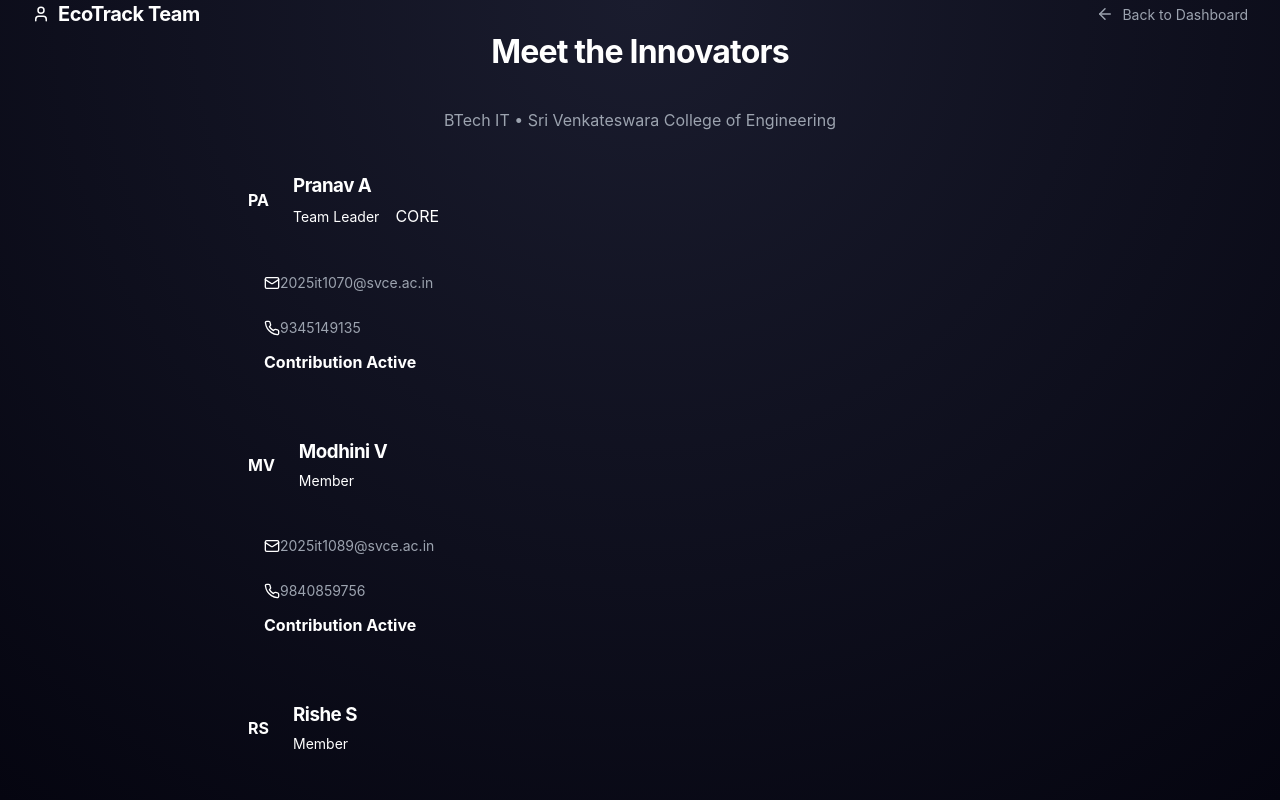
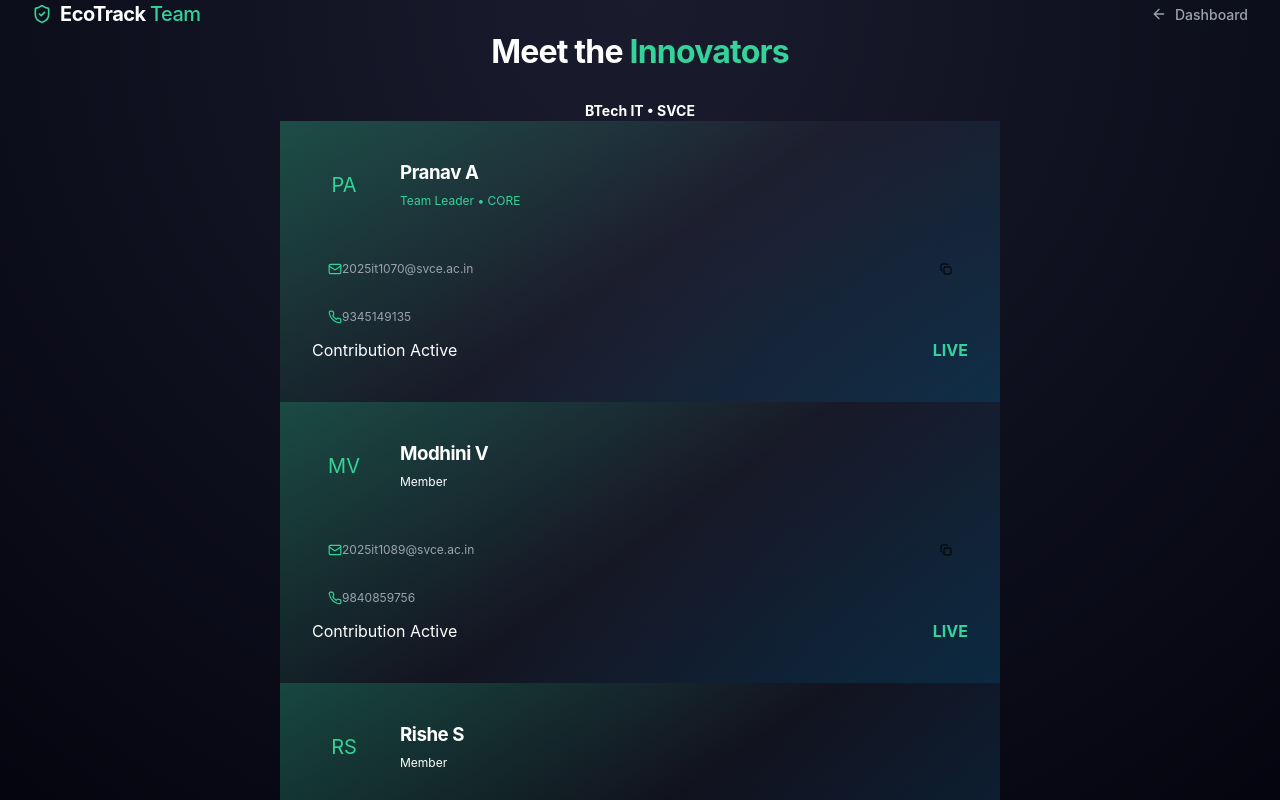
Before and after one commit to Modhini-IT/frontend, a React (Vite) app: page /team in a window 1280 px wide. Shown: the top 800 px of the page. Built offline with nearby package versions, Linux system fonts and the light colour scheme.

Commit message:
Update Team.jsx

```diff
--- a/src/pages/Team.jsx
+++ b/src/pages/Team.jsx
@@ -1,10 +1,11 @@
 import React, { useEffect, useRef, useState } from 'react';
 import { useNavigate } from 'react-router-dom';
-import { ArrowLeft, Phone, Mail, User } from 'lucide-react';
+import { ArrowLeft, Phone, Mail, ShieldCheck, Copy, Check } from 'lucide-react';
 
 const Team = () => {
     const navigate = useNavigate();
     const [visibleCards, setVisibleCards] = useState([]);
+    const [copiedIndex, setCopiedIndex] = useState(null);
     const observerRef = useRef(null);
 
     const teamMembers = [
@@ -17,12 +18,7 @@ const Team = () => {
     ];
 
     useEffect(() => {
-        const options = {
-            root: null,
-            rootMargin: '0px 0px -15% 0px',
-            threshold: 0.2
-        };
-
+        const options = { threshold: 0.15 };
         observerRef.current = new IntersectionObserver((entries) => {
             entries.forEach((entry) => {
                 const index = parseInt(entry.target.dataset.index);
@@ -32,113 +28,98 @@ const Team = () => {
             });
         }, options);
 
-        const cards = document.querySelectorAll('.team-card-trigger');
-        cards.forEach(card => observerRef.current.observe(card));
-
+        document.querySelectorAll('.team-card-trigger').forEach(t => observerRef.current.observe(t));
         return () => observerRef.current?.disconnect();
     }, []);
 
+    const copyEmail = (email, index) => {
+        navigator.clipboard.writeText(email);
+        setCopiedIndex(index);
+        setTimeout(() => setCopiedIndex(null), 2000);
+    };
+
     return (
-        <div className="min-h-screen bg-[#0b0e14] text-white overflow-x-hidden font-sans selection:bg-[#10b981]/30">
-            {/* Eco-Themed Parallax Blobs */}
-            <div className="fixed inset-0 overflow-hidden pointer-events-none z-0">
-                <div className="absolute top-[-10%] right-[-5%] w-[40rem] h-[40rem] bg-[#10b981]/10 rounded-full blur-[120px] animate-pulse" />
-                <div className="absolute bottom-[-10%] left-[-5%] w-[35rem] h-[35rem] bg-[#0ea5e9]/5 rounded-full blur-[120px]" />
+        <div className="min-h-screen bg-[#0d1117] text-white font-sans selection:bg-emerald-500/30 overflow-x-hidden">
+            {/* Eco Glows */}
+            <div className="fixed inset-0 pointer-events-none">
+                <div className="absolute top-[-10%] left-[-10%] w-[40rem] h-[40rem] bg-emerald-500/5 rounded-full blur-[120px]" />
+                <div className="absolute bottom-[-10%] right-[-10%] w-[30rem] h-[30rem] bg-blue-500/5 rounded-full blur-[100px]" />
             </div>
 
-            {/* Navigation */}
-            <nav className="fixed top-0 w-full z-50 px-8 py-6 flex justify-between items-center bg-[#0b0e14]/80 backdrop-blur-md border-b border-white/5">
+            {/* Nav */}
+            <nav className="fixed top-0 w-full z-50 px-8 py-5 flex justify-between items-center bg-[#0d1117]/80 backdrop-blur-xl border-b border-white/5">
                 <div className="flex items-center gap-2">
-                    <div className="w-8 h-8 bg-[#10b981] rounded-lg flex items-center justify-center">
-                        <User size={18} className="text-[#0b0e14]" />
-                    </div>
-                    <span className="font-bold text-xl tracking-tight">EcoTrack <span className="text-[#10b981]">Team</span></span>
+                    <ShieldCheck size={20} className="text-emerald-400" />
+                    <span className="font-bold text-xl tracking-tight text-white">EcoTrack <span className="text-emerald-400 font-medium">Team</span></span>
                 </div>
-                <button
-                    onClick={() => navigate('/')}
-                    className="flex items-center gap-2 text-sm text-gray-400 hover:text-white transition-colors group"
-                >
-                    <ArrowLeft size={18} className="group-hover:-translate-x-1 transition-transform" />
-                    Back to Dashboard
+                <button onClick={() => navigate('/')} className="flex items-center gap-2 text-sm font-medium text-gray-400 hover:text-white transition-all">
+                    <ArrowLeft size={16} /> Dashboard
                 </button>
             </nav>
 
-            <div className="max-w-4xl mx-auto px-6 pt-40 pb-60 relative z-10">
+            <div className="max-w-3xl mx-auto px-6 pt-40 pb-60 relative z-10">
                 <header className="text-center mb-32">
-                    <h1 className="text-5xl md:text-6xl font-extrabold mb-6 tracking-tight">
-                        Meet the <span className="text-[#10b981]">Innovators</span>
-                    </h1>
-                    <div className="flex items-center justify-center gap-3 text-gray-400 bg-white/5 w-fit mx-auto px-6 py-2 rounded-full border border-white/10">
-                        <span className="w-2 h-2 rounded-full bg-[#10b981] animate-ping" />
-                        BTech IT • Sri Venkateswara College of Engineering
-                    </div>
+                    <h1 className="text-5xl md:text-6xl font-black mb-6 tracking-tight text-white">Meet the <span className="text-emerald-400">Innovators</span></h1>
+                    <p className="text-gray-500 text-sm uppercase tracking-[0.4em] font-bold">BTech IT • SVCE</p>
                 </header>
 
-                {/* Team Stack */}
-                <div className="flex flex-col gap-12">
+                <div className="space-y-12">
                     {teamMembers.map((member, index) => {
                         const isVisible = visibleCards.includes(index);
                         return (
-                            <div
-                                key={index}
-                                data-index={index}
-                                className="team-card-trigger w-full"
-                            >
+                            <div key={index} data-index={index} className="team-card-trigger">
                                 <div
-                                    className={`relative transition-all duration-1000 cubic-bezier(0.2, 1, 0.3, 1) ${
-                                        isVisible ? 'opacity-100 translate-y-0' : 'opacity-0 translate-y-20 scale-[0.98]'
+                                    className={`relative p-[1px] rounded-[32px] transition-all duration-1000 ease-out group ${
+                                        isVisible ? 'opacity-100 translate-y-0 scale-100' : 'opacity-0 translate-y-20 scale-95'
                                     }`}
+                                    style={{
+                                        background: isVisible
+                                            ? 'linear-gradient(145deg, rgba(52,211,153,0.3) 0%, rgba(255,255,255,0.03) 50%, rgba(14,165,233,0.2) 100%)'
+                                            : 'transparent'
+                                    }}
                                 >
-                                    {/* Card Decoration (EcoTrack Style Line) */}
-                                    <div className="absolute top-0 left-0 w-1 h-full bg-[#10b981] rounded-l-2xl z-20" />
-
-                                    <div className="bg-[#161b22] border border-white/5 p-8 md:p-12 rounded-2xl shadow-2xl overflow-hidden">
+                                    {/* Darker Internal Card */}
+                                    <div className="bg-[#090c12] rounded-[31px] p-8 md:p-10 relative z-10 hover:bg-[#0b0e16] transition-colors">
                                         <div className="flex flex-col md:flex-row md:items-center justify-between gap-8">
-
                                             <div className="flex items-center gap-6">
-                                                {/* Initials Circle */}
-                                                <div className="w-20 h-20 shrink-0 rounded-2xl bg-[#10b981]/10 border border-[#10b981]/20 flex items-center justify-center text-[#10b981] font-bold text-2xl shadow-[0_0_30px_rgba(16,185,129,0.1)]">
+                                                <div className="w-16 h-16 rounded-2xl bg-[#0d1117] border border-white/5 flex items-center justify-center text-emerald-400 font-black text-xl shadow-2xl">
                                                     {member.initials}
                                                 </div>
-
                                                 <div>
-                                                    <h3 className="text-3xl font-bold tracking-tight mb-1">{member.name}</h3>
-                                                    <div className="flex items-center gap-2">
-                                                        <span className={`text-sm font-semibold uppercase tracking-widest ${
-                                                            member.role === 'Team Leader' ? 'text-[#10b981]' : 'text-gray-500'
-                                                        }`}>
-                                                            {member.role}
-                                                        </span>
-                                                        {member.role === 'Team Leader' && (
-                                                            <span className="bg-[#10b981]/20 text-[#10b981] text-[10px] px-2 py-0.5 rounded-md font-black">CORE</span>
-                                                        )}
-                                                    </div>
+                                                    <h3 className="text-3xl font-bold tracking-tight text-white">{member.name}</h3>
+                                                    <span className={`text-xs font-black tracking-widest uppercase ${member.role === 'Team Leader' ? 'text-emerald-400' : 'text-gray-500'}`}>
+                                                        {member.role} {member.role === 'Team Leader' && '• CORE'}
+                                                    </span>
                                                 </div>
                                             </div>
 
-                                            {/* Contact Info (Dashboard Pill Style) */}
-                                            <div className="flex flex-col gap-3">
-                                                <div className="flex items-center gap-3 bg-[#0b0e14] px-4 py-3 rounded-xl border border-white/5 hover:border-[#10b981]/30 transition-all cursor-default">
-                                                    <Mail size={16} className="text-[#10b981]" />
-                                                    <span className="text-sm font-mono text-gray-400">{member.email}</span>
-                                                </div>
-                                                <div className="flex items-center gap-3 bg-[#0b0e14] px-4 py-3 rounded-xl border border-white/5 hover:border-[#10b981]/30 transition-all cursor-default">
-                                                    <Phone size={16} className="text-[#10b981]" />
-                                                    <span className="text-sm font-mono text-gray-400">{member.phone}</span>
+                                            <div className="flex flex-col gap-2">
+                                                <button
+                                                    onClick={() => copyEmail(member.email, index)}
+                                                    className="flex items-center justify-between gap-4 bg-[#0d1117] px-4 py-3 rounded-xl border border-white/5 hover:border-emerald-500/30 transition-all group/btn"
+                                                >
+                                                    <div className="flex items-center gap-3">
+                                                        <Mail size={14} className="text-emerald-400" />
+                                                        <span className="text-xs font-mono text-gray-400 group-hover/btn:text-emerald-100 transition-colors">{member.email}</span>
+                                                    </div>
+                                                    {copiedIndex === index ? <Check size={12} className="text-emerald-400" /> : <Copy size={12} className="text-gray-600 group-hover/btn:text-emerald-400" />}
+                                                </button>
+                                                <div className="flex items-center gap-3 bg-[#0d1117] px-4 py-3 rounded-xl border border-white/5">
+                                                    <Phone size={14} className="text-emerald-400" />
+                                                    <span className="text-xs font-mono text-gray-400">{member.phone}</span>
                                                 </div>
                                             </div>
-
                                         </div>
 
-                                        {/* Progress Bar Detail (Visual reference to EcoTrack Dashboard) */}
-                                        <div className="mt-10 pt-8 border-t border-white/5 flex items-center gap-4">
-                                            <div className="flex-1 h-1.5 bg-white/5 rounded-full overflow-hidden">
-                                                <div
-                                                    className="h-full bg-[#10b981] rounded-full transition-all duration-1000 delay-500"
-                                                    style={{ width: isVisible ? '100%' : '0%' }}
-                                                />
+                                        {/* Eco Status Bar */}
+                                        <div className="mt-8 pt-6 border-t border-white/5">
+                                            <div className="flex justify-between items-center mb-2">
+                                                <span className="text-[10px] font-black text-gray-600 uppercase tracking-widest">Contribution Active</span>
+                                                <span className="text-[10px] font-bold text-emerald-400 animate-pulse">LIVE</span>
                                             </div>
-                                            <span className="text-[10px] font-bold text-gray-600 uppercase tracking-tighter">Contribution Active</span>
+                                            <div className="h-1 w-full bg-white/5 rounded-full overflow-hidden">
+                                                <div className="h-full bg-emerald-500 rounded-full transition-all duration-[2s]" style={{ width: isVisible ? '100%' : '0%' }} />
+                                            </div>
                                         </div>
                                     </div>
                                 </div>
@@ -146,10 +127,6 @@ const Team = () => {
                         );
                     })}
                 </div>
-
-                <footer className="mt-40 text-center text-gray-600 text-sm">
-                    <p>© 2026 Team Ethu Nagarjuna Vaa • EcoTrack Initiative</p>
-                </footer>
             </div>
         </div>
     );
```
